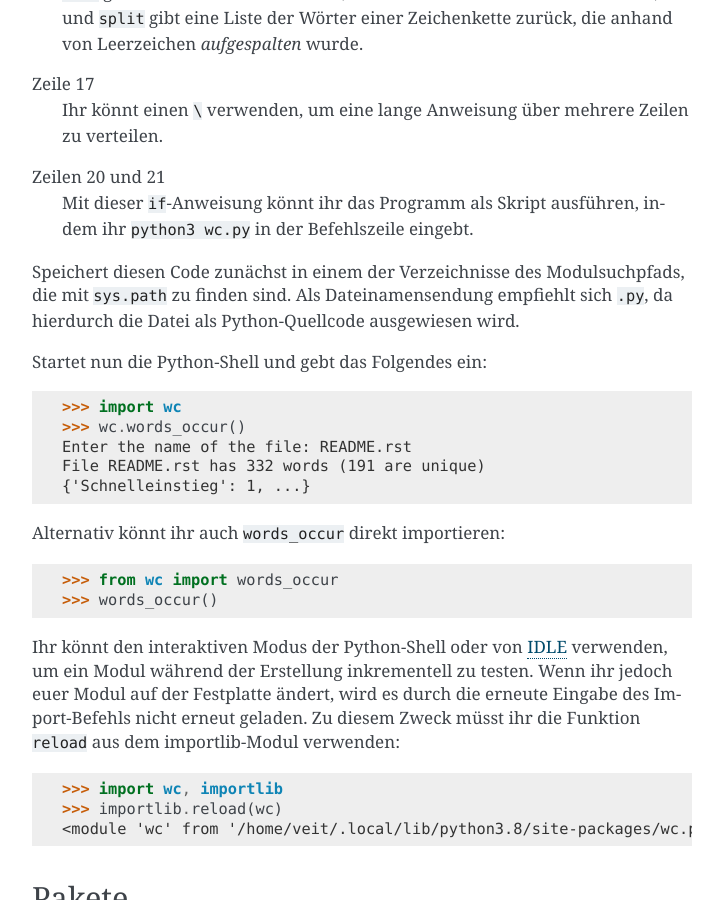
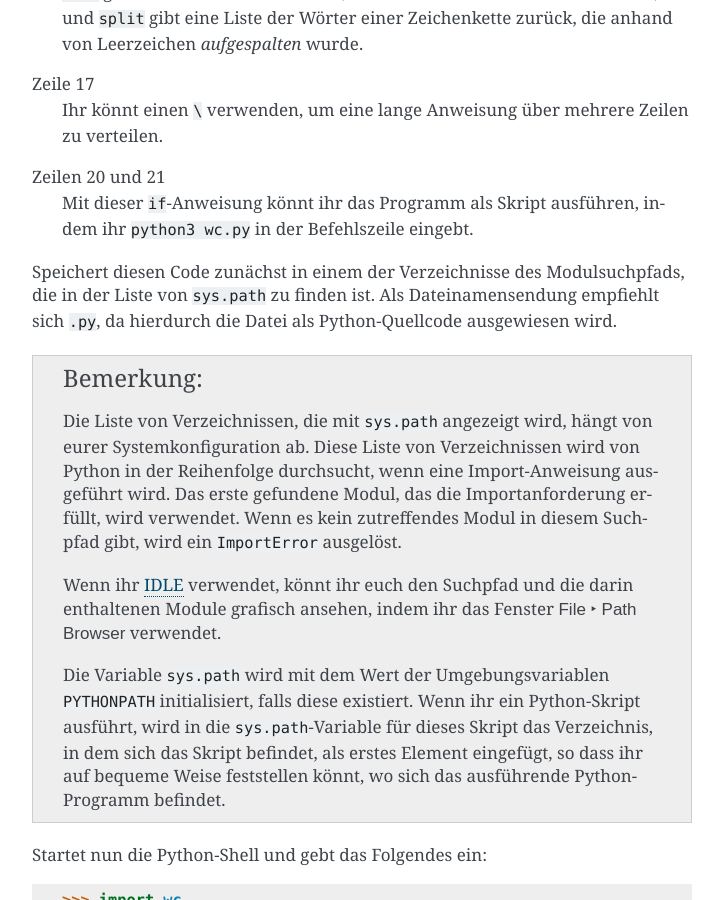
Before and after one commit to veit/python-basics-tutorial-de, a Sphinx documentation site: the page built from docs/modules-packages/index.rst, in a window 1280 px wide and 900 px high, scrolled down 1806 px. Shown: the whole window, without its empty margins (388-1111 px from the left). Built offline with Sphinx 7.4.7, drawn with Linux system fonts in a browser that asks for light colours; pages that are not in the unit, such as notebooks, are missing from menus.

Commit message:
:memo: Add search path for modules

```diff
--- a/docs/modules-packages/index.rst
+++ b/docs/modules-packages/index.rst
@@ -67,8 +67,27 @@ Zeilen 20 und 21
     indem ihr ``python3 wc.py`` in der Befehlszeile eingebt.
 
 Speichert diesen Code zunächst in einem der Verzeichnisse des Modulsuchpfads,
-die mit ``sys.path`` zu finden sind. Als Dateinamensendung empfiehlt sich
-``.py``, da hierdurch die Datei als Python-Quellcode ausgewiesen wird.
+die in der Liste von ``sys.path`` zu finden ist. Als Dateinamensendung empfiehlt
+sich ``.py``, da hierdurch die Datei als Python-Quellcode ausgewiesen wird.
+
+.. note::
+   Die Liste von Verzeichnissen, die mit ``sys.path`` angezeigt wird, hängt von
+   eurer Systemkonfiguration ab. Diese Liste von Verzeichnissen wird von Python
+   in der Reihenfolge durchsucht, wenn eine Import-Anweisung ausgeführt wird.
+   Das erste gefundene Modul, das die Importanforderung erfüllt, wird verwendet.
+   Wenn es kein zutreffendes Modul in diesem  Suchpfad gibt, wird ein
+   ``ImportError`` ausgelöst.
+
+   Wenn ihr :ref:`idle`  verwendet, könnt ihr euch den Suchpfad und die darin
+   enthaltenen Module grafisch ansehen, indem ihr das Fenster
+   :menuselection:`File --> Path Browser` verwendet.
+
+   Die Variable ``sys.path`` wird mit dem Wert der Umgebungsvariablen
+   ``PYTHONPATH`` initialisiert, falls diese existiert. Wenn ihr ein
+   Python-Skript ausführt, wird in die ``sys.path``-Variable für dieses Skript
+   das Verzeichnis, in dem sich das Skript befindet, als erstes Element
+   eingefügt, so dass ihr auf bequeme Weise feststellen könnt, wo sich das
+   ausführende Python-Programm befindet.
 
 Startet nun die Python-Shell und gebt das Folgendes ein:
 
```
